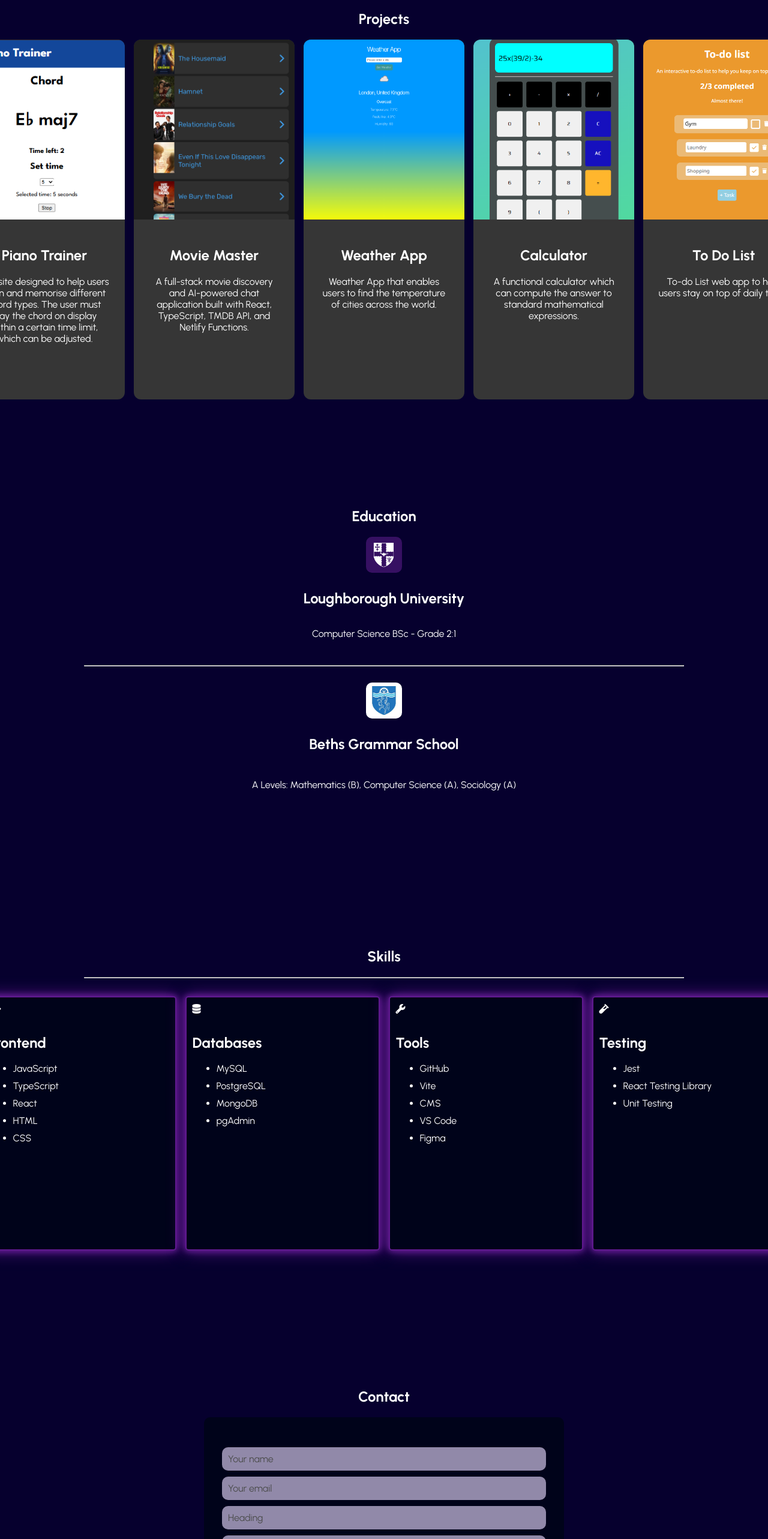
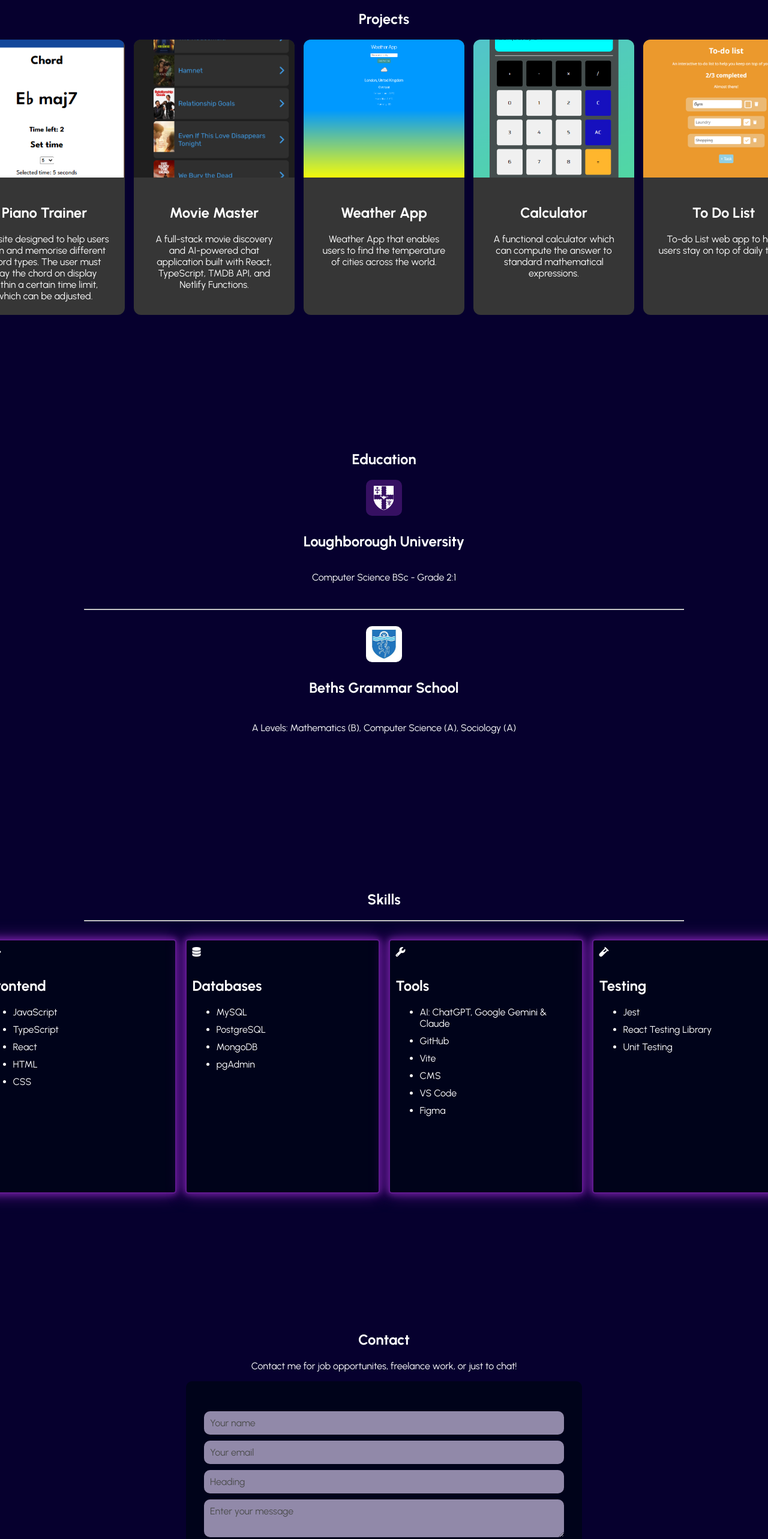
Before and after one commit to iruobej/portfolio, a React (Vite) app: page / in a window 1280 px wide. Shown: the part 1748-4314 px from the top of the page at 60% size. Built offline with nearby package versions, Linux system fonts and the light colour scheme.

Commit message:
made responsive for smaller laptops

```diff
--- a/src/App.css
+++ b/src/App.css
@@ -109,14 +109,20 @@ nav {
 }
 
 .project {
-  height: 600px;
-  width: 500px;
+  width: 600px;
+  aspect-ratio: 3.5 / 6; /*automatically adjusts height to match ratio (of width to height)*/
+  height: auto;
   background-color: var(--grey);
   border-radius: 12px;
   overflow: hidden; /*crops image*/
 
   display: flex;
   flex-direction: column;
+}
+
+.project:hover {
+  transform: scale(1.05);
+  transition: ease-in-out;
 }
 
 .text-area {
@@ -235,10 +241,6 @@ section:not(#home) {
 
 .tech-stack {
   display: flex;
-}
-
-.tech-stack {
-  display: flex;
   flex-wrap: wrap;
   gap: 20px;
   justify-content: center;
@@ -290,8 +292,10 @@ section:not(#home) {
 form {
   display: flex;
   flex-direction: column;
-  margin: 0 20%;
 
+  width: 100%;
+  max-width: 500px;
+  margin: 0 auto;
   background-color: var(--darker-purple);
   padding: 50px 30px;
   border-radius: 10px;
@@ -374,8 +378,24 @@ form button {
   text-shadow: 0 0 5px;
 }
 
+/* SMALLER LAPTOP LAYOUT */
+@media screen and (max-width: 1600px) and (min-width: 801px){
+  .project {
+    width: 400px;
+  }
+  form {
+    width: 100%;
+    max-width: 600px;
+    height: 300px;
+    display: flex;
+    justify-content: center;
+
+  }
+
+}
+
 /* MOBILE LAYOUT*/
-@media (max-width: 1200px) {
+@media screen and (max-width: 800px) {
   /* Purple strip that stays on screen */
   nav {
     position: fixed;
@@ -480,10 +500,11 @@ form button {
   }
 
   .project {
-    height: 500px;
     width: 300px;
     flex-shrink: 0;
   }
+
+
 
   .skills-container {
     justify-content: flex-start;
@@ -501,4 +522,5 @@ form button {
     max-width: 250px;
     margin: 0 auto;
   }
+
 }
--- a/src/App.jsx
+++ b/src/App.jsx
@@ -292,6 +292,7 @@ function App() {
                 <i class="fa-solid fa-wrench"></i>
                 <h2>Tools</h2>
                 <ul>
+                  <li>AI: ChatGPT, Google Gemini & Claude</li>
                   <li>GitHub</li>
                   <li>Vite</li>
                   <li>CMS</li>
@@ -319,6 +320,7 @@ function App() {
             viewport={{ once: true }}
           >
             <h1>Contact</h1>
+            <p>Contact me for job opportunites, freelance work, or just to chat!</p>
             <form onSubmit={sendContact}>
               <input
                 type="text"
```
